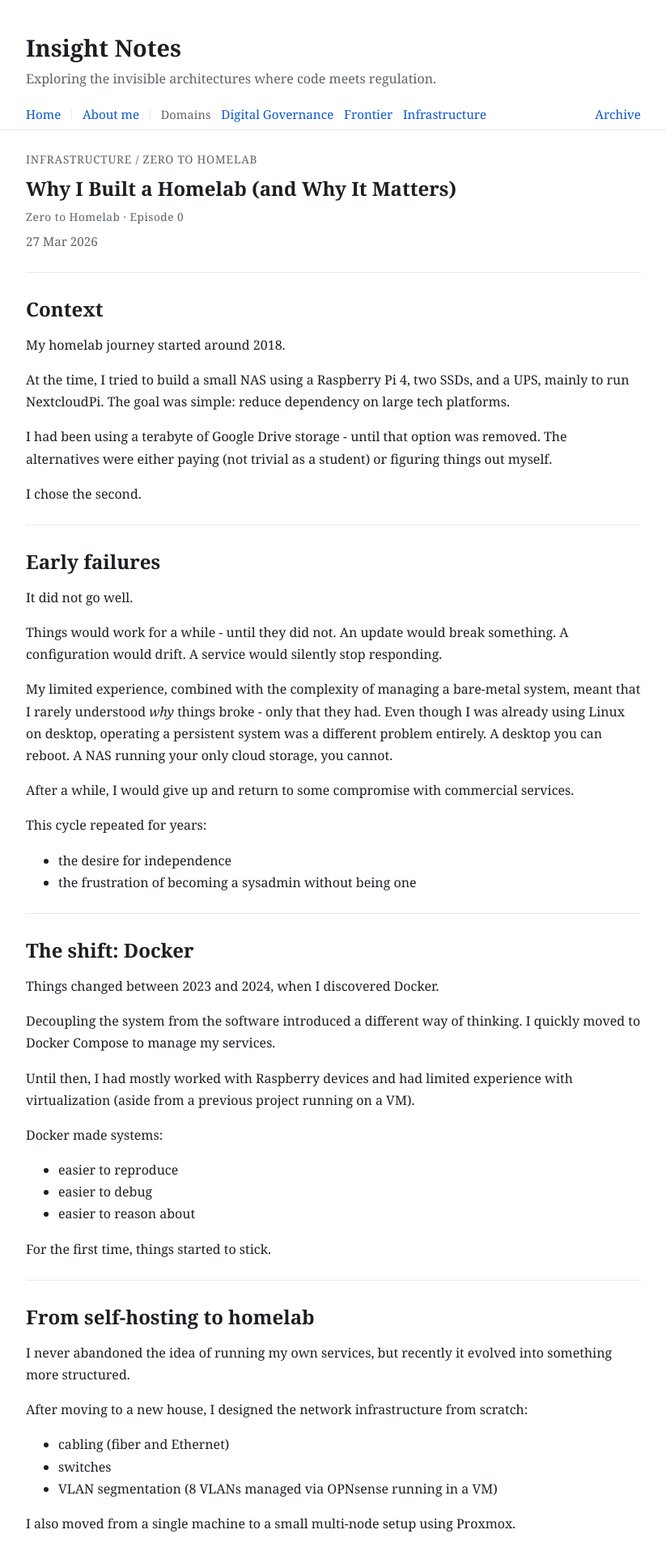
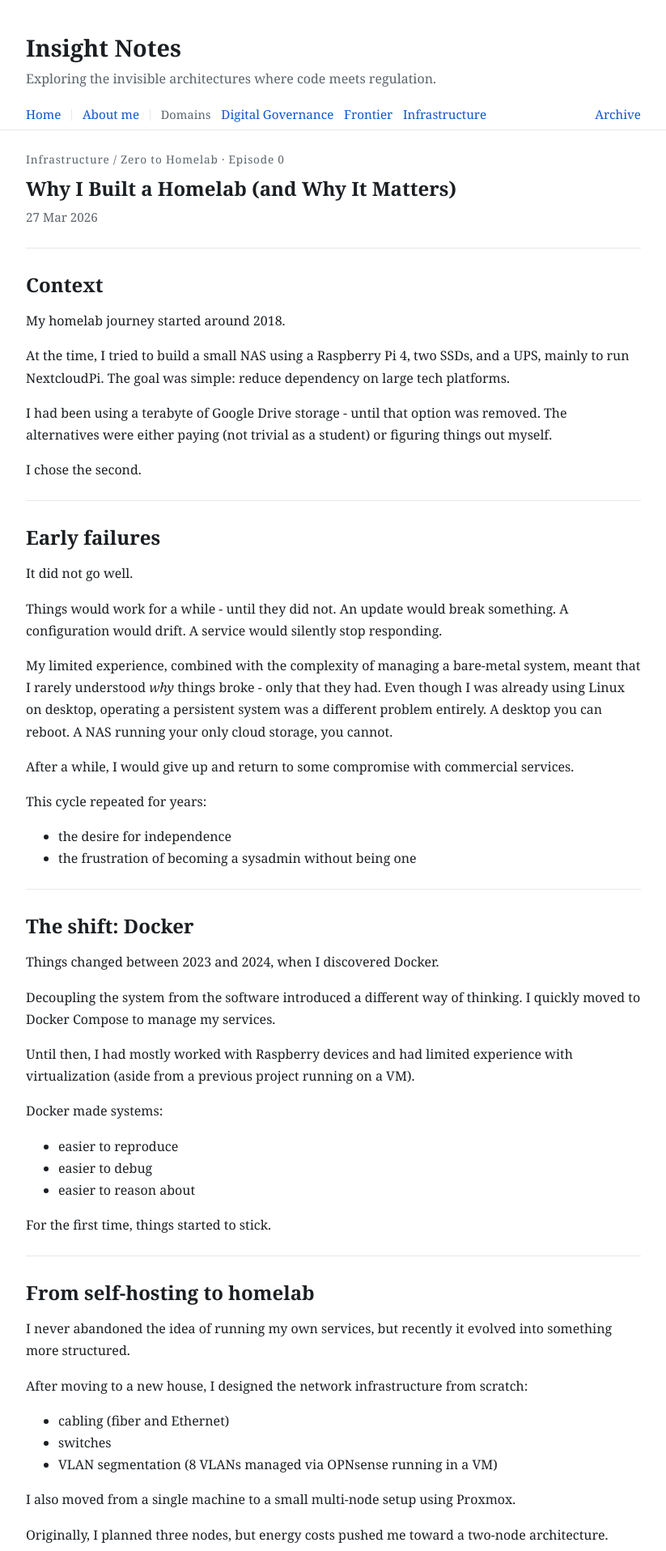
Before and after one commit to ale-saglia/insight, a Jekyll site: the page built from src/infrastructure/zero-to-homelab/0-why-homelab-matters.md, in a window 1280 px wide. Shown: the top 1916 px of the page at 81% size, without its empty margins (228-1051 px from the left). Built offline with Jekyll 4.4.1, drawn with Linux system fonts in a browser that asks for light colours.

Commit message:
fix(article): enhance category display with episode number and improve link styles

```diff
--- a/_layouts/article.html
+++ b/_layouts/article.html
@@ -17,20 +17,19 @@ layout: default
         {% for p in site.pages %}
           {% if p.url == sub_url %}{% assign sub_label = p.title %}{% endif %}
         {% endfor %}
-        <p class="article-category">{{ domain_label }} <span class="article-subcategory">/ {{ sub_label }}</span></p>
+        {% assign ep_filename = page.path | split: "/" | last | split: "." | first %}
+        {% assign ep_num = ep_filename | split: "-" | first %}
+        {% assign ep_str = ep_num | plus: 0 | append: "" %}
+        {% if ep_str == ep_num %}
+          <p class="article-category"><a href="{{ cat_url }}">{{ domain_label }}</a> / <a href="{{ sub_url }}">{{ sub_label }}</a> · Episode {{ ep_num }}</p>
+        {% else %}
+          <p class="article-category"><a href="{{ cat_url }}">{{ domain_label }}</a> / <a href="{{ sub_url }}">{{ sub_label }}</a></p>
+        {% endif %}
       {% else %}
-        <p class="article-category">{{ domain_label }}</p>
+        <p class="article-category"><a href="{{ cat_url }}">{{ domain_label }}</a></p>
       {% endif %}
     {% endif %}
     <h1>{{ page.title }}</h1>
-    {% if path_parts.size >= 4 %}
-      {% assign ep_filename = page.path | split: "/" | last | split: "." | first %}
-      {% assign ep_num = ep_filename | split: "-" | first %}
-      {% assign ep_str = ep_num | plus: 0 | append: "" %}
-      {% if ep_str == ep_num %}
-        <p class="article-series">{{ sub_label }} · Episode {{ ep_num }}</p>
-      {% endif %}
-    {% endif %}
     {% if page.created %}
       <p class="article-meta">{{ page.created | date: "%d %b %Y" }}</p>
     {% endif %}
--- a/assets/styles.css
+++ b/assets/styles.css
@@ -484,9 +484,17 @@ h3 {
   font-size: 0.85rem;
   color: var(--muted);
   letter-spacing: 0.06em;
-  text-transform: uppercase;
   margin: 0 0 0.6rem 0;
   font-weight: 500;
+}
+
+.article-category a {
+  color: var(--muted);
+  text-decoration: none;
+}
+
+.article-category a:hover {
+  text-decoration: underline;
 }
 
 .article-meta {
```
